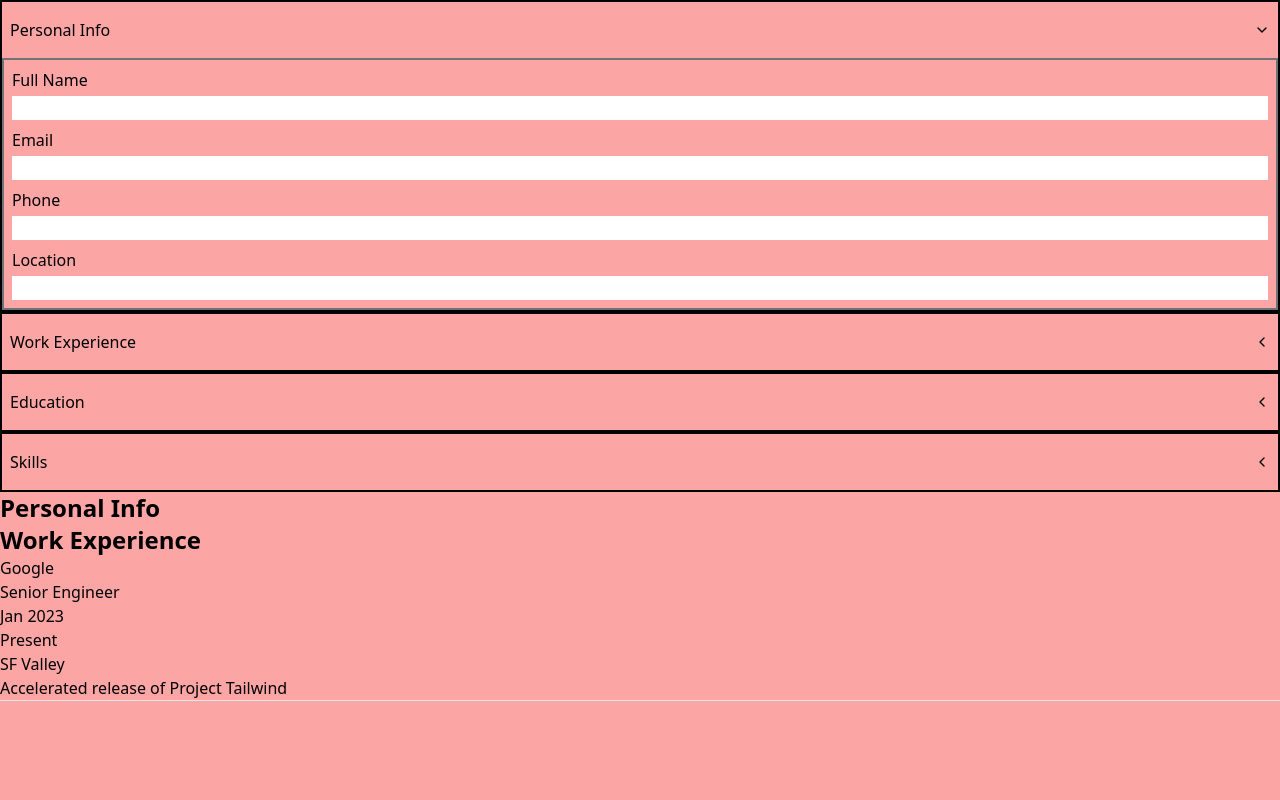
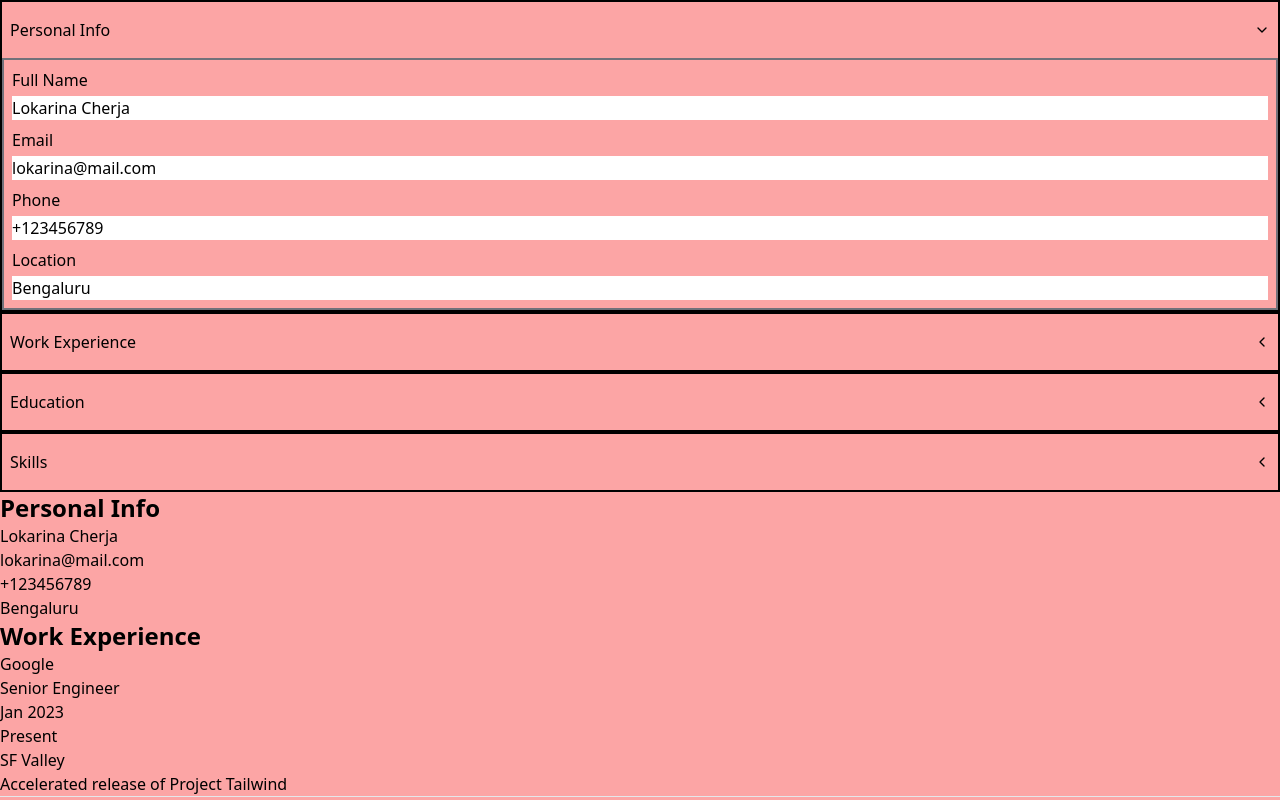
Before and after one commit to thoriqfarras/cv-app, a React (Vite) app: page / in a window 1280 px wide. Both pictures are taken after a click on the button "Personal Info". Built offline with nearby package versions, Linux system fonts and the light colour scheme.

Commit message:
refactor cv data into one

```diff
--- a/src/App.jsx
+++ b/src/App.jsx
@@ -4,20 +4,19 @@ import PersonalInfoForm from './components/PersonalInfoForm';
 import WorkExperienceForm from './components/WorkExperienceForm';
 import EducationForm from './components/EducationForm';
 import SkillForm from './components/SkillForm';
-import { personalInfo as _personalInfo } from './utils/personalInfoData';
-import { experiences } from './utils/experienceData';
-import { education as educationalExperiences } from './utils/educationData';
-import { skills as skillsData } from './utils/skillData';
+import { cvData } from './utils/cvData';
 import { v4 as uuid } from 'uuid';
 import { isEmpty } from 'lodash';
 
 function App() {
   const [activeDropdown, setActiveDropdown] = useState(-1);
   const [activeSubDropdown, setActiveSubDropdown] = useState(-1);
-  const [personalInfo, setPersonalInfo] = useState({});
-  const [education, setEducation] = useState(educationalExperiences);
-  const [workExperiences, setWorkExperiences] = useState(experiences);
-  const [skills, setSkills] = useState(skillsData);
+  const [personalInfo, setPersonalInfo] = useState(cvData.personalInfo);
+  const [education, setEducation] = useState(cvData.education);
+  const [workExperiences, setWorkExperiences] = useState(
+    cvData.workExperiences
+  );
+  const [skills, setSkills] = useState(cvData.skills);
 
   function handleDropdownClick(index) {
     if (activeDropdown === index) {
--- a/src/components/PersonalInfoForm.jsx
+++ b/src/components/PersonalInfoForm.jsx
@@ -10,15 +10,28 @@ function PersonalInfoForm(props) {
           id="full-name"
           name="fullName"
           onChange={props.onEdit}
+          value={props.personalInfo.fullName}
         />
       </div>
       <div className="flex flex-col gap-1">
         <label htmlFor="email">Email</label>
-        <input type="text" id="email" name="email" onChange={props.onEdit} />
+        <input
+          type="text"
+          id="email"
+          name="email"
+          onChange={props.onEdit}
+          value={props.personalInfo.email}
+        />
       </div>
       <div className="flex flex-col gap-1">
         <label htmlFor="phone">Phone</label>
-        <input type="text" id="phone" name="phone" onChange={props.onEdit} />
+        <input
+          type="text"
+          id="phone"
+          name="phone"
+          onChange={props.onEdit}
+          value={props.personalInfo.phone}
+        />
       </div>
       <div className="flex flex-col gap-1">
         <label htmlFor="location">Location</label>
@@ -27,6 +40,7 @@ function PersonalInfoForm(props) {
           id="location"
           name="location"
           onChange={props.onEdit}
+          value={props.personalInfo.location}
         />
       </div>
     </form>
--- /dev/null
+++ b/src/utils/cvData.js
@@ -0,0 +1,38 @@
+export const cvData = {
+  personalInfo: {
+    fullName: 'Lokarina Cherja',
+    email: 'lokarina@mail.com',
+    phone: '+123456789',
+    location: 'Bengaluru',
+  },
+  workExperiences: [
+    {
+      id: 0,
+      company: 'Google',
+      role: 'Senior Engineer',
+      startDate: 'Jan 2023',
+      endDate: 'Present',
+      location: 'SF Valley',
+      description: 'Accelerated release of Project Tailwind',
+    },
+  ],
+  education: [
+    {
+      id: 0,
+      certification: 'Bachelor in Science',
+      school: 'Harvard',
+      focus: 'Neuroscience',
+      startDate: 'May 2017',
+      endDate: 'July 2021',
+      location: 'USA',
+    },
+  ],
+  skills: [
+    {
+      id: 0,
+      skill: 'React with NextJS',
+      info: '+2 years making lightning-smooth apps with NextJS',
+      level: 'Intermediate',
+    },
+  ],
+};
```
